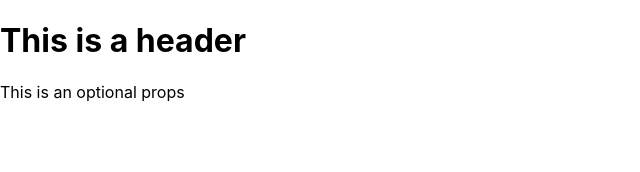
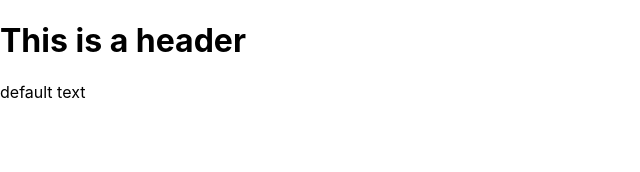
Before and after one commit to tjcchen/typescript-sharing, a React (Create React App) app in the folder src/reactapp/: page / in a window 1280 px wide. Shown: the top 172 px of the page, without its empty margins (0-640 px from the left). Built offline with nearby package versions, Linux system fonts and the light colour scheme.

Commit message:
feat: adding default text

```diff
--- a/src/reactapp/src/App.tsx
+++ b/src/reactapp/src/App.tsx
@@ -12,7 +12,7 @@ interface AppProps {
     extraText?: string
 }
 
-export default function App({ headerText, extraText }: AppProps) {
+export default function App({ headerText, extraText = 'default text' }: AppProps) {
     return (
         <>
             <h1>{ headerText }</h1>
--- a/src/reactapp/src/index.tsx
+++ b/src/reactapp/src/index.tsx
@@ -24,7 +24,8 @@ const root = ReactDOM.createRoot(
 //=======================================================================================
 root.render(
   <React.StrictMode>
-    <App headerText="This is a header" extraText="This is an optional props" />
+    <App headerText="This is a header" />
+    {/* <App headerText="This is a header" extraText="This is an optional props" /> */}
     {/* <JavaScript /> */}
     {/* <TypeScript /> */}
     {/* <InlineDocumentationJS address={address} /> */}
@@ -35,4 +36,4 @@ root.render(
 // If you want to start measuring performance in your app, pass a function
 // to log results (for example: reportWebVitals(console.log))
 // or send to an analytics endpoint. Learn more: https://bit.ly/CRA-vitals
-// reportWebVitals(console.log);
+reportWebVitals(console.log);
```
